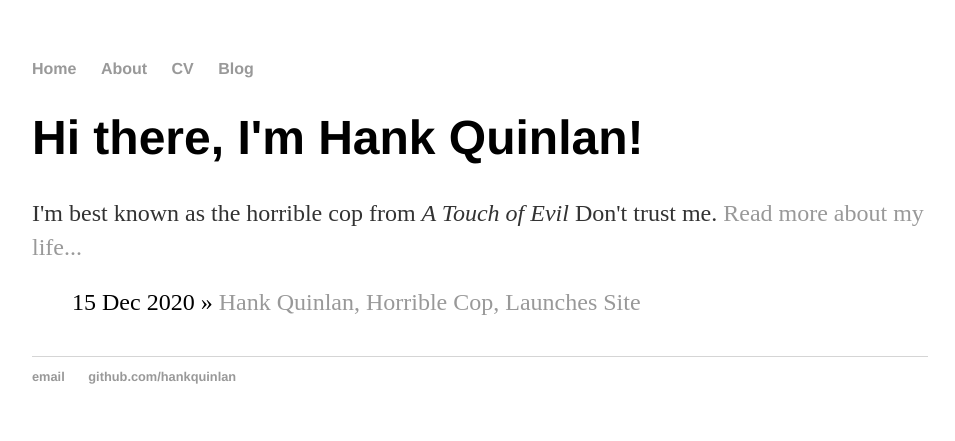
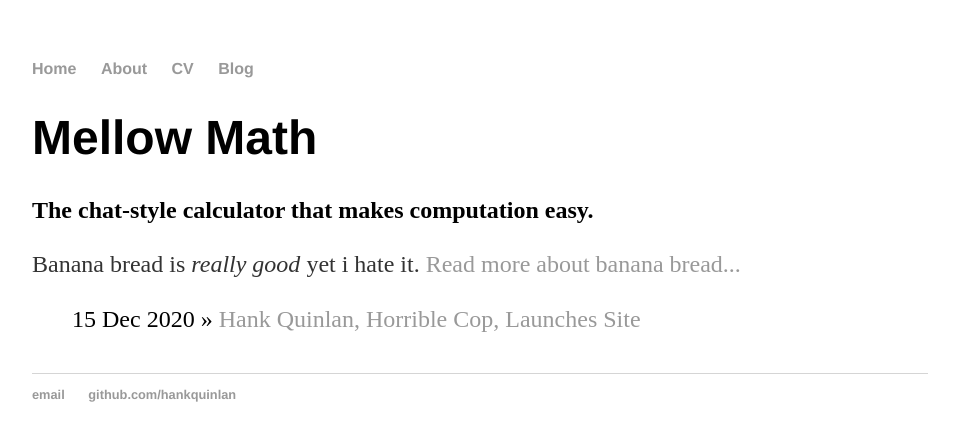
Before and after one commit to r-00-c/mellow-math, a Jekyll site: the page built from index.html, in a window 1280 px wide. Shown: the top 441 px of the page, without its empty margins (160-1115 px from the left). Built offline with Jekyll 4.4.1, drawn with Linux system fonts in a browser that asks for light colours.

Commit message:
Update index.html

```diff
--- a/index.html
+++ b/index.html
@@ -1,10 +1,11 @@
 ---
 layout: default
-title: Hank Quinlan, Horrible Cop
+title: Mellow Math
 ---
 <div class="blurb">
-	<h1>Hi there, I'm Hank Quinlan!</h1>
-	<p>I'm best known as the horrible cop from <em>A Touch of Evil</em> Don't trust me. <a href="/about">Read more about my life...</a></p>
+	<h1>Mellow Math</h1>
+	<h2>The chat-style calculator that makes computation easy.</h2>
+	<p>Banana bread is <em>really good</em> yet i hate it. <a href="/about">Read more about banana bread...</a></p>
 </div><!-- /.blurb -->
 
 
```
